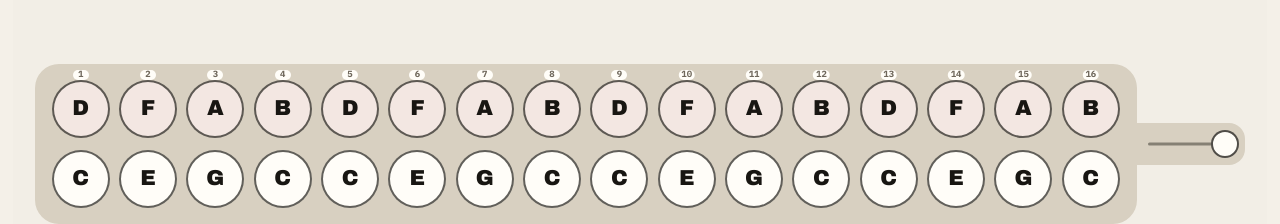
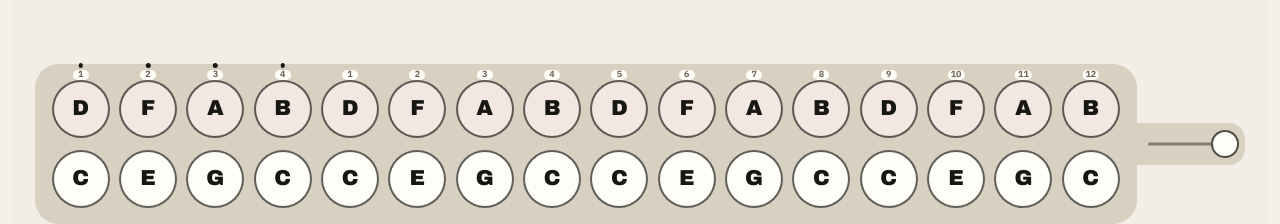
Before and after one commit to emilrichardo/armonicacromatica, a React (Vite) app: page / in a window 1280 px wide. Shown: the part 272-496 px from the top of the page. Built offline with nearby package versions, Linux system fonts and the light colour scheme.

Commit message:
Adjust low octave hole numbering

```diff
--- a/src/App.css
+++ b/src/App.css
@@ -331,6 +331,18 @@
   font-size: clamp(0.42rem, 1vw, 0.56rem);
   font-weight: 900;
   line-height: 1;
+}
+
+.hole-number.low-hole::before {
+  content: '';
+  position: absolute;
+  top: -0.42rem;
+  left: 50%;
+  width: 0.28rem;
+  height: 0.28rem;
+  transform: translateX(-50%);
+  border-radius: 999px;
+  background: var(--ink);
 }
 
 .slide-flag {
--- a/src/App.jsx
+++ b/src/App.jsx
@@ -488,6 +488,19 @@ function App() {
   })
 
   const activeSlide = Boolean(detected?.position?.slide)
+  const getHoleDisplay = (hole) => {
+    if (instrument !== '64') {
+      return {
+        label: hole,
+        isLow: false,
+      }
+    }
+
+    return {
+      label: hole <= 4 ? hole : hole - 4,
+      isLow: hole <= 4,
+    }
+  }
 
   return (
     <main className="app-shell">
@@ -565,16 +578,23 @@ function App() {
                   style={{ gridTemplateColumns: `repeat(${layout.length}, minmax(0, 1fr))` }}
                 >
                 {layout.map((column, index) => (
+                  (() => {
+                    const display = getHoleDisplay(column.hole)
+
+                    return (
                       <HoleBubble
                         key={`${column.hole}-draw`}
                         note={column.draw}
                         slideNote={column.drawSlide}
                         mode={holeStates[index].drawMode}
                         tone="draw"
-                    hole={column.hole}
+                        hole={display.label}
+                        lowHole={display.isLow}
                         showNumber
                         altered={isScaleAlteration(column.draw, selectedKey)}
                       />
+                    )
+                  })()
                 ))}
                 </div>
               </div>
@@ -670,14 +690,15 @@ function App() {
   )
 }
 
-function HoleBubble({ note, slideNote, mode, tone, hole, showNumber = false, altered = false }) {
+function HoleBubble({ note, slideNote, mode, tone, hole, showNumber = false, lowHole = false, altered = false }) {
   const active = mode !== null
   const isSlide = mode === 'slide'
   const bubbleClass = `hole-bubble ${tone} ${active ? 'active' : ''} ${isSlide ? 'slide-on' : ''} ${altered ? 'altered' : ''}`.trim()
+  const numberClass = lowHole ? 'hole-number low-hole' : 'hole-number'
 
   return (
     <div className={bubbleClass}>
-      {showNumber ? <span className="hole-number">{hole}</span> : null}
+      {showNumber ? <span className={numberClass}>{hole}</span> : null}
       <strong>{note.shortLabel}</strong>
       {isSlide ? (
         <em className="slide-flag">BTN {slideNote.shortLabel}</em>
```
Lines whose indentation alone changed are shown as unchanged.
